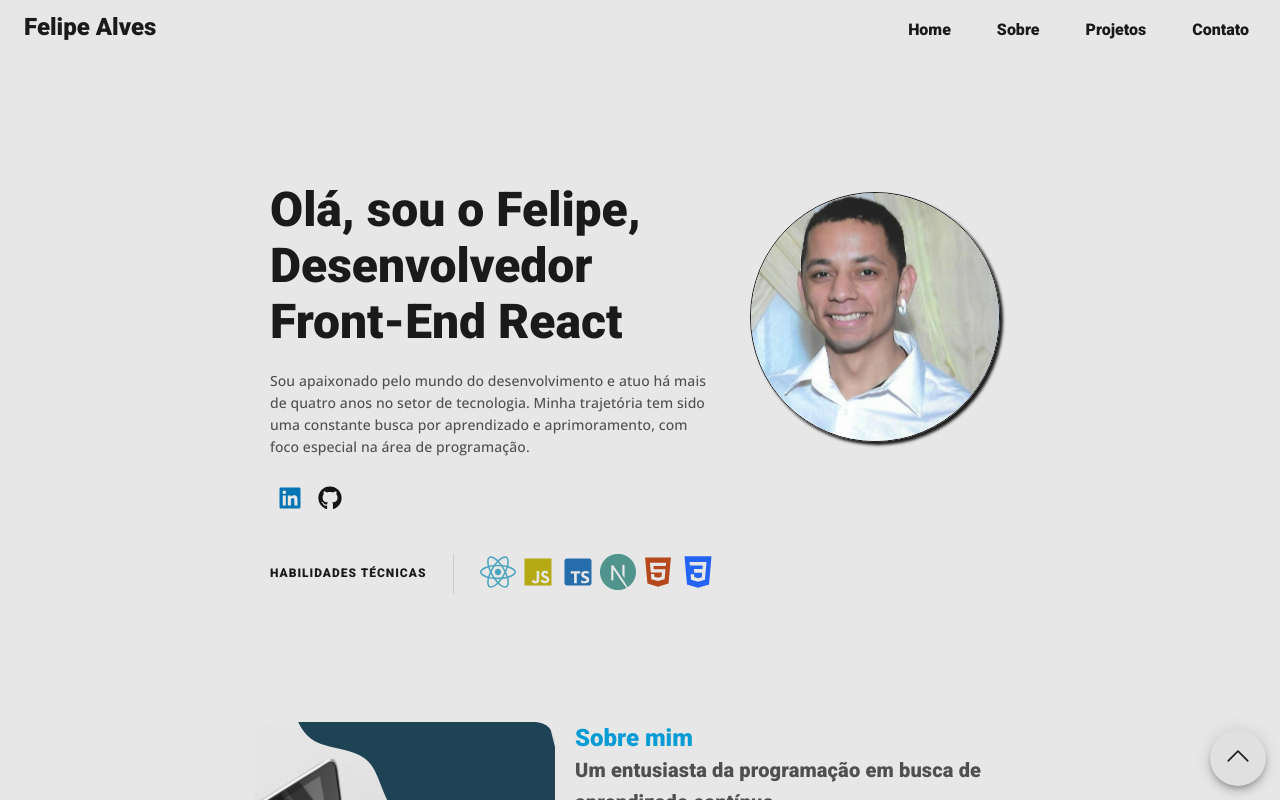
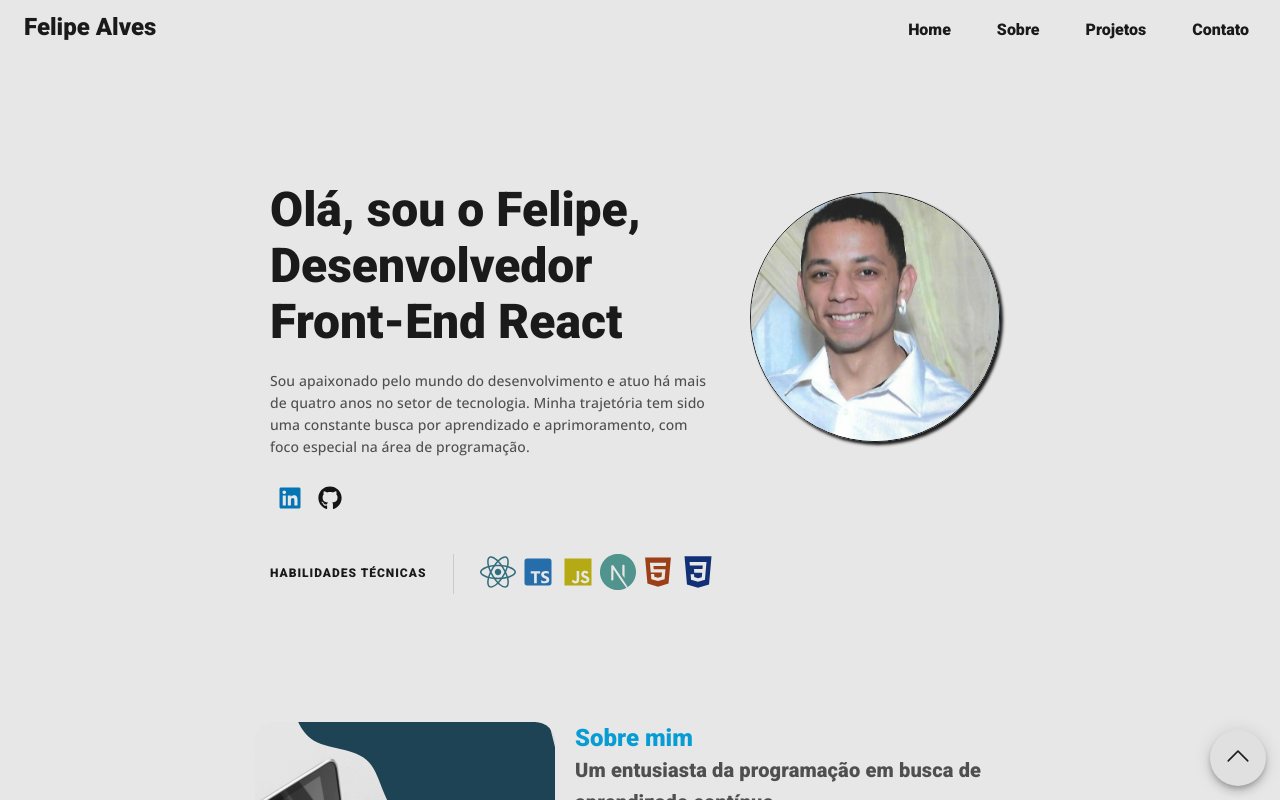
Before and after one commit to Felipe-alv-es/site-portifolio, a React (Create React App) app: page / in a window 1280 px wide. Shown: the top 800 px of the page. Built offline with nearby package versions, Linux system fonts and the light colour scheme.

Commit message:
chore(Home): change some colors from icons

```diff
--- a/src/components/Home/Home.js
+++ b/src/components/Home/Home.js
@@ -29,12 +29,12 @@ import FelipeAlves from "../../assets/images/FelipeAlves.jpg";
 
 const Home = () => {
   const techSkillsOptions = [
-    { text: "React", icon: <FaReact color="#4BA4BD" /> },
+    { text: "React", icon: <FaReact color="#326D7D" /> },
+    { text: "TypeScript", icon: <BiLogoTypescript color="#266DAB" /> },
     { text: "JavaScript", icon: <BiLogoJavascript color="#B5AA14" /> },
-    { text: "TypeScript", icon: <BiLogoTypescript color="#266DAB" /> },
     { text: "NextJs", icon: <SiNextdotjs color="#51948E" /> },
-    { text: "Html5", icon: <AiFillHtml5 color="#B5491B" /> },
-    { text: "Css3", icon: <IoLogoCss3 color="#2464f4" /> },
+    { text: "Html5", icon: <AiFillHtml5 color="#9C3F17" /> },
+    { text: "Css3", icon: <IoLogoCss3 color="#123075" /> },
   ];
 
   return (
```
